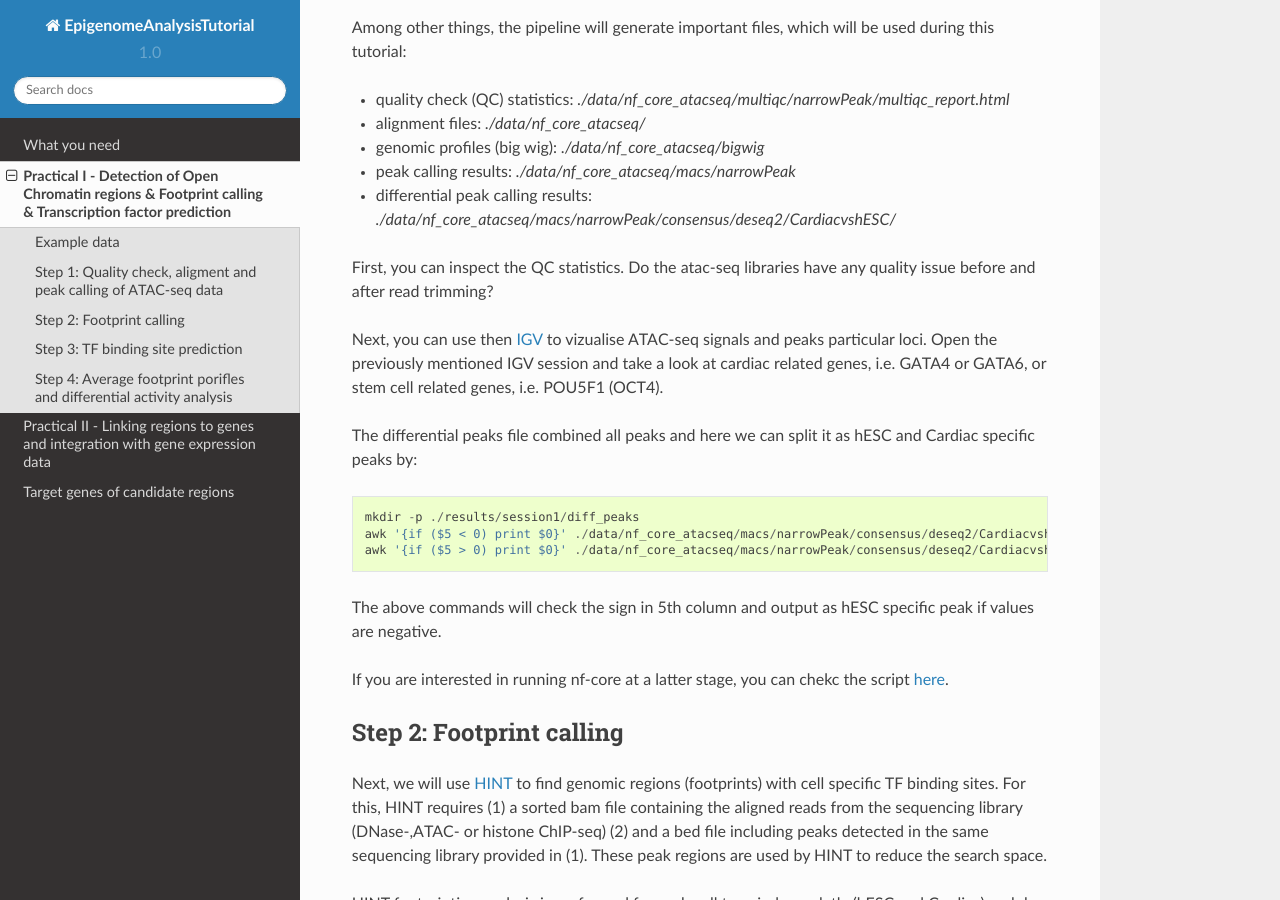
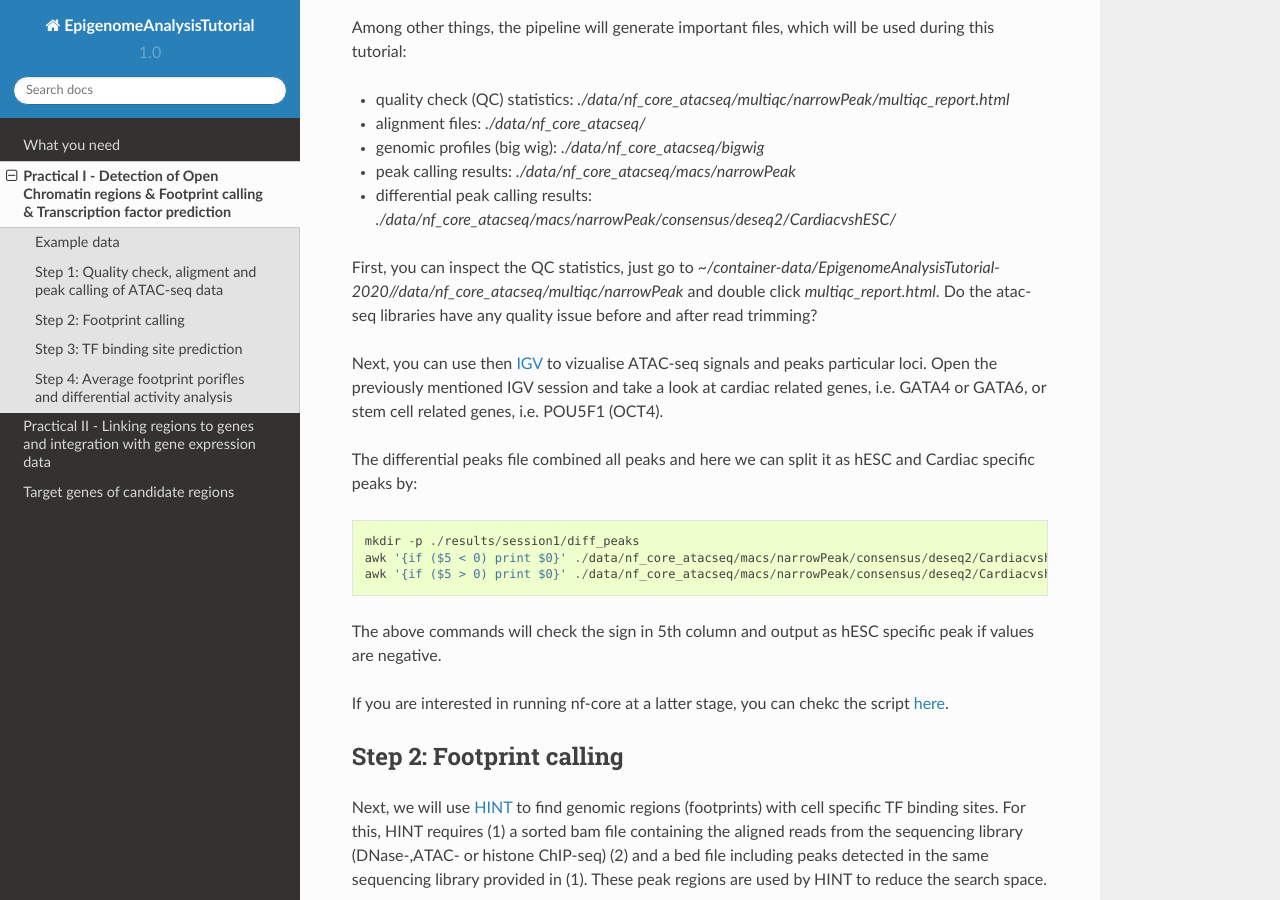
Before and after one commit to SchulzLab/EpigenomeAnalysisTutorial-2020, a Sphinx documentation site: the page built from docs/Practical1.rst, in a window 1280 px wide and 900 px high, scrolled down 752 px. Built offline with Sphinx 7.4.7 and the Read the Docs theme 2.0.0, drawn with Linux system fonts in a browser that asks for light colours.

Commit message:
Update Practical1.rst

```diff
--- a/docs/Practical1.rst
+++ b/docs/Practical1.rst
@@ -22,7 +22,7 @@ Among other things, the pipeline will generate important files, which will be us
 - peak calling results: *./data/nf_core_atacseq/macs/narrowPeak*
 - differential peak calling results: *./data/nf_core_atacseq/macs/narrowPeak/consensus/deseq2/CardiacvshESC/*
 
-First, you can inspect the QC statistics. Do the atac-seq libraries have any quality issue before and after read trimming?
+First, you can inspect the QC statistics, just go to *~/container-data/EpigenomeAnalysisTutorial-2020//data/nf_core_atacseq/multiqc/narrowPeak* and double click *multiqc_report.html*. Do the atac-seq libraries have any quality issue before and after read trimming?
 
 Next, you can use then `IGV <http://software.broadinstitute.org/software/igv/>`_ to vizualise ATAC-seq signals and peaks particular loci. Open the previously mentioned IGV session and take a look at cardiac related genes, i.e. GATA4 or GATA6, or stem cell related genes, i.e. POU5F1 (OCT4).
 
```
